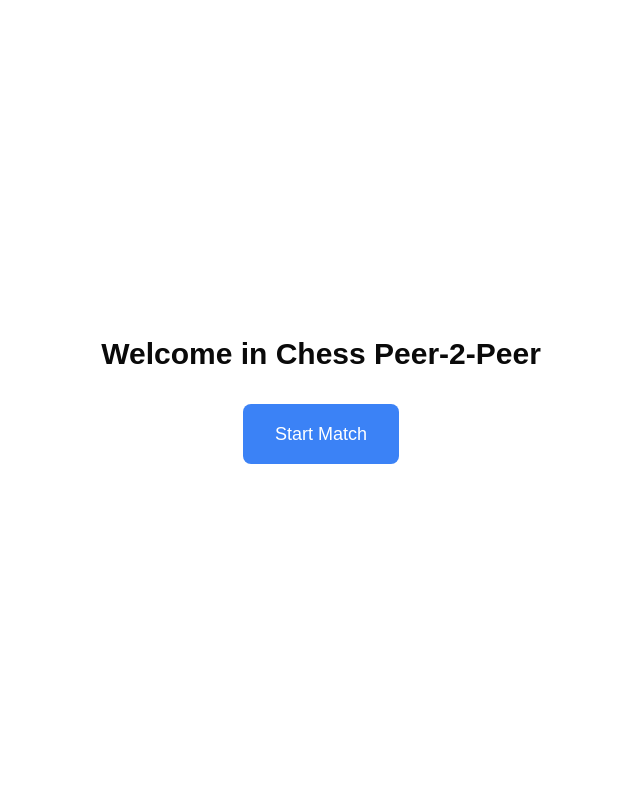
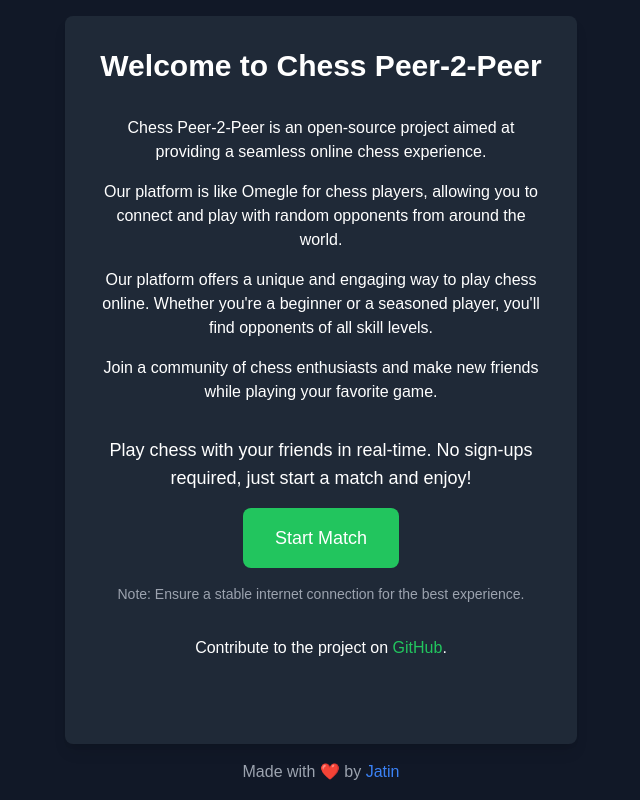
Before and after one commit to nurmandev/chess-p2p, a Next.js app: page / in a window 1280 px wide. Shown: the whole page, without its empty margins (319-959 px from the left). Built offline with nearby package versions, Linux system fonts and the light colour scheme.

Commit message:
Refactor: Enhance Home page layout and content for better user engagement

```diff
--- a/src/app/game/page.tsx
+++ b/src/app/game/page.tsx
@@ -20,7 +20,7 @@ export default function GamePage() {
         </div>
       </main>
       <span className="text-center text-gray-400 block py-4 lg:pt-[1px]">
-          Made with ❤️ by <a href="https://x.com/JatinSriva36542?t=jInLA9mjPJc3klWMBmAhDg&s=09" className="underline">Jatin</a>
+          Made with ❤️ by <a href="https://x.com/JatinSriva36542?t=jInLA9mjPJc3klWMBmAhDg&s=09" target="_blank" rel="noopener noreferrer" className="text-blue-500 hover:underline">Jatin</a>
       </span>
     </div>
   );
--- a/src/app/page.tsx
+++ b/src/app/page.tsx
@@ -2,13 +2,39 @@ import Link from 'next/link';
 
 export default function Home() {
   return (
-    <div className="flex flex-col items-center justify-center h-screen">
-      <h1 className="text-3xl font-bold mb-8">Welcome in Chess Peer-2-Peer</h1>
-      <Link href="/game">
-        <button className="px-8 py-4 text-lg bg-blue-500 text-white rounded-lg hover:bg-blue-600">
-          Start Match
-        </button>
-      </Link>
+    <div className="flex flex-col items-center justify-center h-screen p-4 bg-gray-900 text-white">
+      <div className="bg-gray-800 p-8 rounded-lg shadow-lg max-w-lg w-full h-full flex flex-col items-center text-center">
+        <h1 className="text-3xl font-bold mb-8">Welcome to Chess Peer-2-Peer</h1>
+        <p className="text-md mb-4">
+          Chess Peer-2-Peer is an open-source project aimed at providing a seamless online chess experience.
+        </p>
+        <p className="text-md mb-4">
+          Our platform is like Omegle for chess players, allowing you to connect and play with random opponents from around the world.
+        </p>
+        <p className="text-md mb-4">
+          Our platform offers a unique and engaging way to play chess online. Whether you&apos;re a beginner or a seasoned player, you&apos;ll find opponents of all skill levels.
+        </p>
+        <p className="text-md mb-8">
+          Join a community of chess enthusiasts and make new friends while playing your favorite game.
+        </p>
+        <p className="text-lg mb-4">
+          Play chess with your friends in real-time. No sign-ups required, just start a match and enjoy!
+        </p>
+        <Link href="/game">
+          <button className="px-8 py-4 text-lg bg-green-500 text-white rounded-lg hover:bg-green-600">
+            Start Match
+          </button>
+        </Link>
+        <p className="text-sm mt-4 text-gray-400">
+          Note: Ensure a stable internet connection for the best experience.
+        </p>
+        <p className="text-md mt-8">
+          Contribute to the project on <a href="https://github.com/your-repo" className="text-green-500 hover:underline">GitHub</a>.
+        </p>
+      </div>
+      <footer className="mt-4 text-center text-gray-400">
+        <p>Made with ❤️ by <a href="https://x.com/JatinSriva36542?t=jInLA9mjPJc3klWMBmAhDg&s=09" target="_blank" rel="noopener noreferrer" className="text-blue-500 hover:underline">Jatin</a></p>
+      </footer>
     </div>
   );
 }
```
